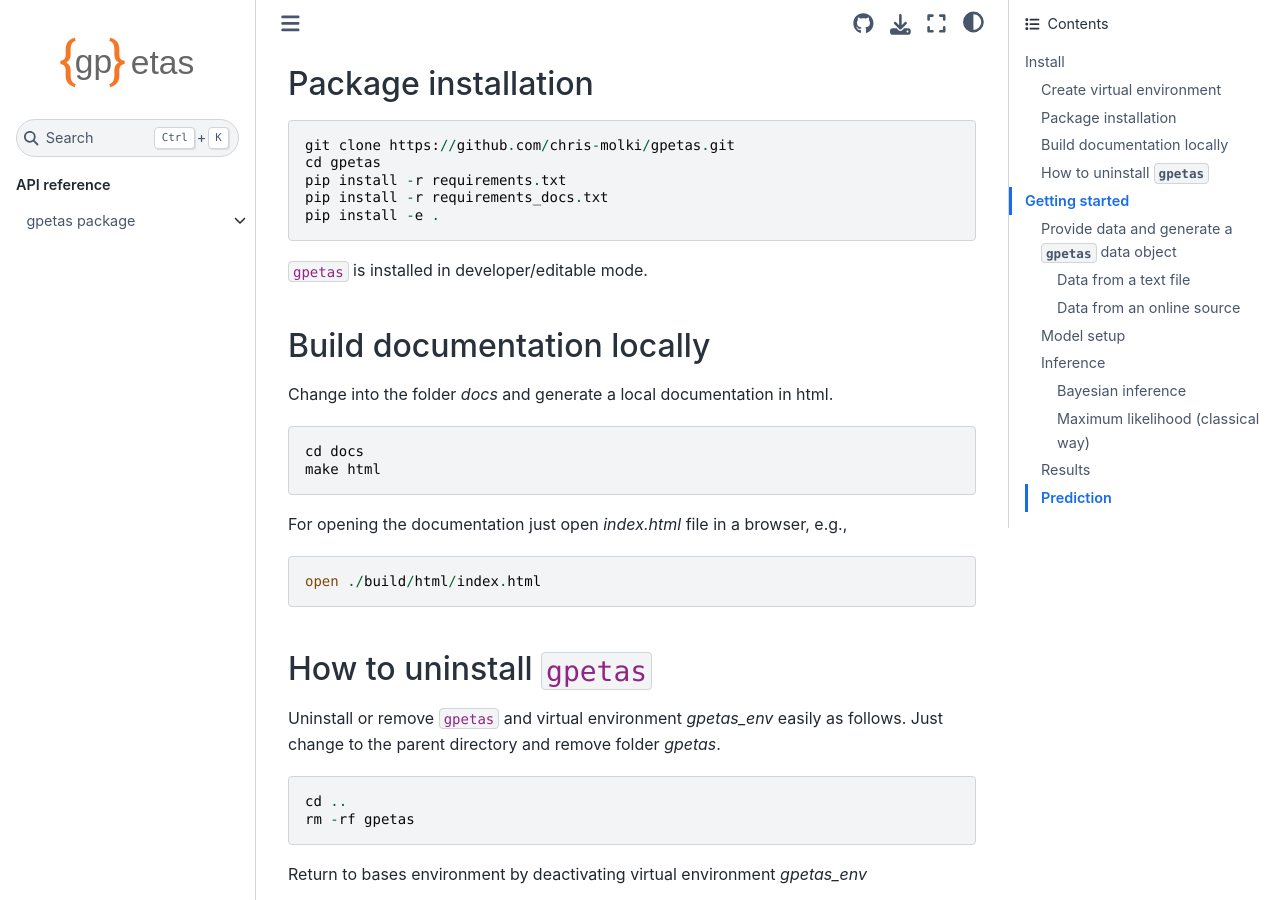
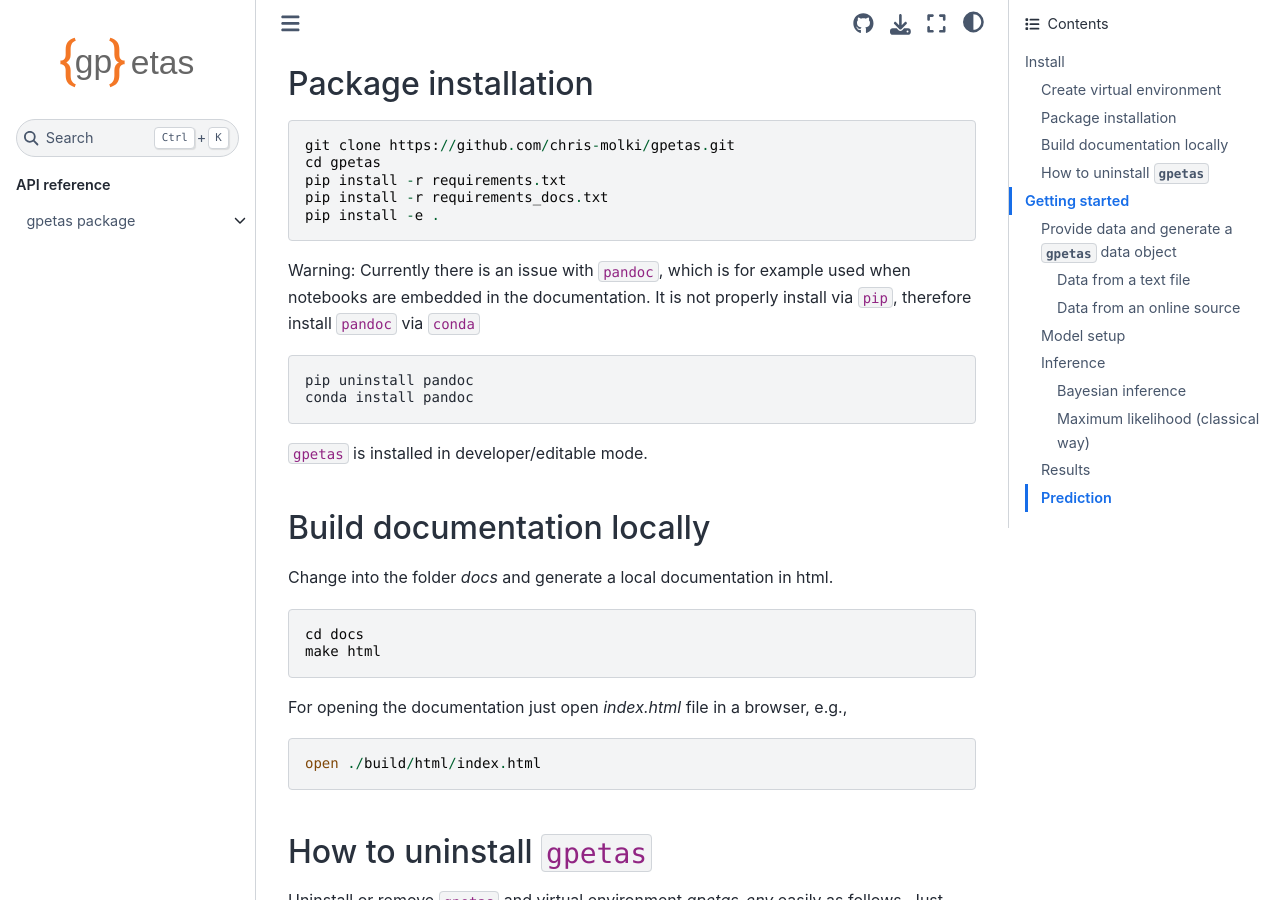
Before and after one commit to chris-molki/gpetas, a Sphinx documentation site: the page built from docs/source/README.md, in a window 1280 px wide and 900 px high, scrolled down 376 px. Built offline with Sphinx 7.4.7 and the Sphinx Book theme 1.1.4, drawn with Linux system fonts in a browser that asks for light colours; pages that are not in the unit, such as notebooks, are missing from menus.

Commit message:
pandoc installation via conda

````diff
--- a/docs/source/README.md
+++ b/docs/source/README.md
@@ -16,6 +16,14 @@ cd gpetas
 pip install -r requirements.txt
 pip install -r requirements_docs.txt
 pip install -e .
+```
+Warning: Currently there is an issue with ```pandoc```,
+which is for example used when notebooks are embedded in the documentation.
+It is not properly install via ```pip```, therefore
+install ```pandoc``` via ```conda```
+```bash
+pip uninstall pandoc
+conda install pandoc
 ```
 
 `gpetas` is installed in developer/editable mode.
````
